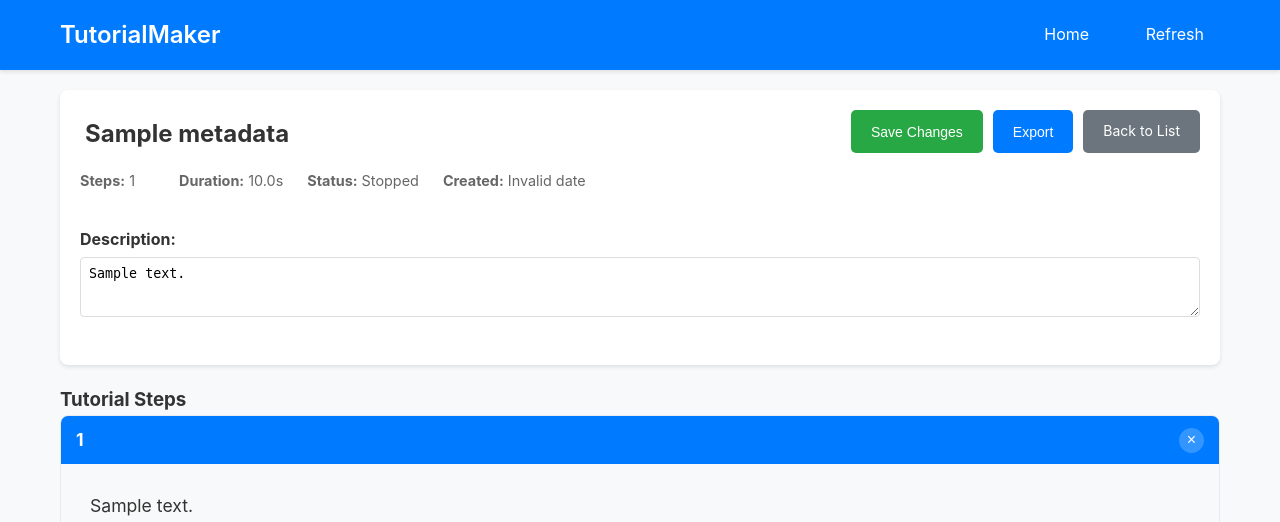
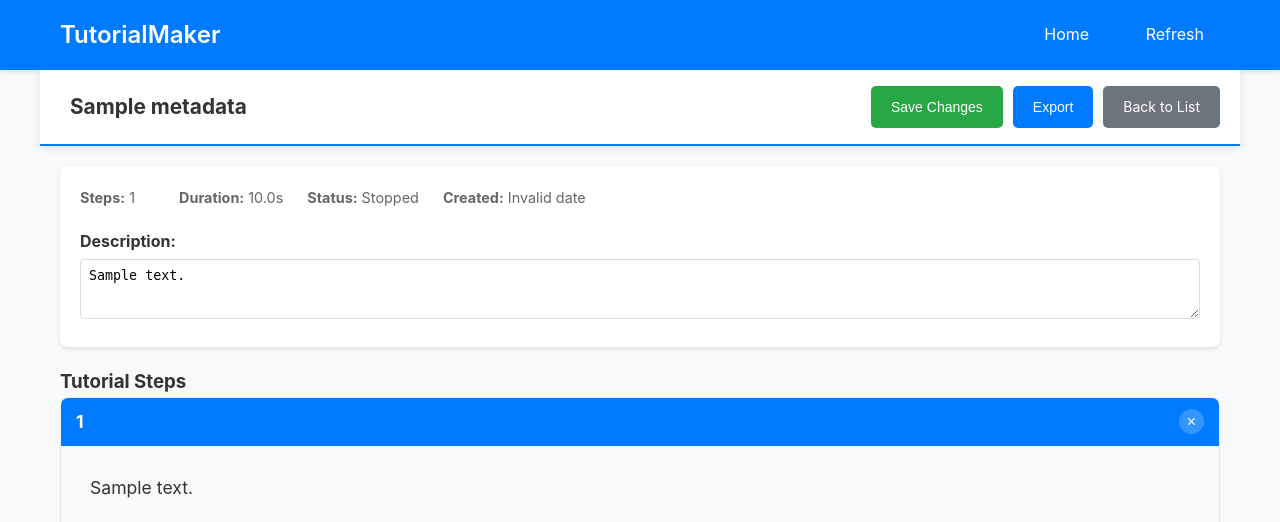
Before and after one commit to groundedtako/TutorialMaker, a Flask app: template src/web/templates/tutorial.html in a window 1280 px wide. Shown: the top 522 px of the page. Run offline with Flask 3, Linux system fonts and the light colour scheme; the template is opened without the code that fills it: most values are stand-ins (such as "Sample title", 1, 10 or a date in 2020); parts of the project's set-up code (start-up, migrations or seed data) failed here and were passed over; some libraries are stand-ins or nearby versions.

Commit message:
feat: add sticky action buttons and improve newline handling in tutorial editor
Sticky Header:
- Make Save/Export/Back buttons always visible at top of page
- Position tutorial title and action buttons in sticky header bar
- Sticky header stays visible when scrolling through long tutorials
- Clean modern design with blue border accent

Newline Support:
- Pressing Enter in step descriptions now properly creates new lines
- Support explicit <br> tags for manual line breaks
- htmlToText() function converts contenteditable HTML to plain text with newlines
- Preserves formatting when saving and reloading tutorials

Format Description Improvements:
- Support user-typed <br>, <br/>, and <br /> tags
- Convert Enter key presses (newlines) to <br> tags for display
- Maintain existing markdown-like formatting (**bold**, *italic*, `code`)

User Experience:
- Action buttons always accessible without scrolling
- Natural text editing with Enter key creating line breaks
- Flexible line break options (Enter key or explicit <br> tags)

Generated with [Claude Code](https://claude.com/claude-code)

Co-Authored-By: Claude <noreply@anthropic.com>

````diff
--- a/src/web/server.py
+++ b/src/web/server.py
@@ -88,13 +88,16 @@ class TutorialWebServer:
             import re
             from markupsafe import Markup
 
-            # Escape HTML first to prevent injection
+            # Escape HTML first to prevent injection (but preserve <br> tags)
             text = str(text).replace('&', '&amp;').replace('<', '&lt;').replace('>', '&gt;')
+
+            # Restore <br> tags that users explicitly typed
+            text = text.replace('&lt;br&gt;', '<br>').replace('&lt;br/&gt;', '<br>').replace('&lt;br /&gt;', '<br>')
 
             # Convert ```code blocks``` first (before single backticks)
             text = re.sub(r'```([^`]+?)```', r'<pre style="background: #f8f8f8; padding: 10px; border-radius: 5px; border-left: 4px solid #007bff; margin: 8px 0; overflow-x: auto;"><code style="font-family: monospace;">\1</code></pre>', text, flags=re.DOTALL)
 
-            # Convert newlines to <br> tags
+            # Convert newlines to <br> tags (Enter key presses)
             text = text.replace('\n', '<br>')
 
             # Convert **bold** to <strong>
--- a/src/web/templates/tutorial.html
+++ b/src/web/templates/tutorial.html
@@ -3,16 +3,11 @@
 {% block title %}{{ metadata.title }} - TutorialMaker{% endblock %}
 
 {% block content %}
-<div class="tutorial-header">
-    <div style="display: flex; justify-content: space-between; align-items: start; margin-bottom: 20px;">
-        <div>
-            <h2 id="tutorial-title" contenteditable="true" style="display: inline-block; min-width: 300px; padding: 5px; border-radius: 4px;">{{ metadata.title or 'Untitled Tutorial' }}</h2>
-            <div class="tutorial-meta">
-                <span><strong>Steps:</strong> <span id="step-count">{{ metadata.step_count }}</span></span>
-                <span><strong>Duration:</strong> {{ "%.1f"|format(metadata.duration or 0) }}s</span>
-                <span><strong>Status:</strong> {{ (metadata.status or 'unknown').title() }}</span>
-                <span><strong>Created:</strong> {{ (metadata.created_at or 0)|timestamp_to_date }}</span>
-            </div>
+<!-- Sticky Header with Action Buttons -->
+<div class="sticky-header">
+    <div class="tutorial-actions-bar">
+        <div class="tutorial-title-inline">
+            <h2 id="tutorial-title" contenteditable="true">{{ metadata.title or 'Untitled Tutorial' }}</h2>
         </div>
         <div class="tutorial-actions">
             <button onclick="saveTutorial()" class="btn btn-success">Save Changes</button>
@@ -20,8 +15,18 @@
             <a href="/" class="btn btn-secondary">Back to List</a>
         </div>
     </div>
+</div>
 
-    <div style="margin-bottom: 20px;">
+<!-- Tutorial Details Section (scrolls normally) -->
+<div class="tutorial-details">
+    <div class="tutorial-meta">
+        <span><strong>Steps:</strong> <span id="step-count">{{ metadata.step_count }}</span></span>
+        <span><strong>Duration:</strong> {{ "%.1f"|format(metadata.duration or 0) }}s</span>
+        <span><strong>Status:</strong> {{ (metadata.status or 'unknown').title() }}</span>
+        <span><strong>Created:</strong> {{ (metadata.created_at or 0)|timestamp_to_date }}</span>
+    </div>
+
+    <div style="margin-top: 20px;">
         <label for="tutorial-description"><strong>Description:</strong></label>
         <textarea id="tutorial-description" style="width: 100%; min-height: 60px; padding: 8px; border: 1px solid #ddd; border-radius: 4px; margin-top: 5px;" placeholder="Add a description for this tutorial...">{{ metadata.description or '' }}</textarea>
     </div>
@@ -87,7 +92,51 @@
 
 {% block head %}
 <style>
-    .tutorial-header {
+    /* Sticky header for action buttons */
+    .sticky-header {
+        position: sticky;
+        top: 0;
+        background: white;
+        z-index: 100;
+        box-shadow: 0 2px 8px rgba(0,0,0,0.1);
+        border-bottom: 2px solid #007bff;
+        margin: -20px -20px 20px -20px; /* Extend to edges of container */
+        padding: 15px 20px;
+    }
+
+    .tutorial-actions-bar {
+        display: flex;
+        justify-content: space-between;
+        align-items: center;
+        gap: 20px;
+        max-width: 1200px;
+        margin: 0 auto;
+    }
+
+    .tutorial-title-inline h2 {
+        margin: 0;
+        font-size: 1.3rem;
+        padding: 5px 10px;
+        border-radius: 4px;
+        min-width: 200px;
+        display: inline-block;
+    }
+
+    .tutorial-title-inline h2:focus {
+        outline: none;
+        border: 1px solid #007bff;
+        background: rgba(0,123,255,0.05);
+    }
+
+    .tutorial-actions {
+        display: flex;
+        gap: 10px;
+        flex-wrap: wrap;
+        flex-shrink: 0;
+    }
+
+    /* Tutorial details section */
+    .tutorial-details {
         background: white;
         padding: 20px;
         border-radius: 8px;
@@ -98,17 +147,10 @@
     .tutorial-meta {
         color: #666;
         font-size: 0.9rem;
-        margin-top: 10px;
     }
 
     .tutorial-meta span {
         margin-right: 20px;
-    }
-
-    .tutorial-actions {
-        display: flex;
-        gap: 10px;
-        flex-wrap: wrap;
     }
 
     .tutorial-step {
@@ -302,12 +344,6 @@
     .export-controls label {
         cursor: pointer;
         user-select: none;
-    }
-
-    #tutorial-title:focus {
-        outline: none;
-        border: 1px solid #007bff;
-        background: rgba(0,123,255,0.05);
     }
 
     .changed {
@@ -506,6 +542,31 @@ function setActionButtonsDisabled(disabled) {
     }
 }
 
+// Helper function to convert HTML from contenteditable to plain text with newlines
+function htmlToText(element) {
+    // Clone the element to avoid modifying the original
+    const clone = element.cloneNode(true);
+
+    // Replace <br> tags with newlines
+    clone.querySelectorAll('br').forEach(br => {
+        br.replaceWith('\n');
+    });
+
+    // Replace </div> with newlines (contenteditable creates divs for new lines in some browsers)
+    const html = clone.innerHTML;
+    const textWithNewlines = html
+        .replace(/<div>/gi, '\n')
+        .replace(/<\/div>/gi, '')
+        .replace(/<br\s*\/?>/gi, '\n')
+        .replace(/&nbsp;/g, ' ')
+        .replace(/<[^>]+>/g, ''); // Remove remaining HTML tags
+
+    // Decode HTML entities
+    const textarea = document.createElement('textarea');
+    textarea.innerHTML = textWithNewlines;
+    return textarea.value;
+}
+
 async function saveTutorial() {
     // Disable buttons during save operation
     setActionButtonsDisabled(true);
@@ -519,9 +580,12 @@ async function saveTutorial() {
             const stepId = stepEl.dataset.stepId;
             const descriptionEl = stepEl.querySelector('.step-description');
 
+            // Convert HTML to text while preserving newlines
+            const descriptionText = htmlToText(descriptionEl);
+
             steps.push({
                 step_id: stepId,
-                description: descriptionEl.textContent.trim()
+                description: descriptionText.trim()
             });
         });
 
````
